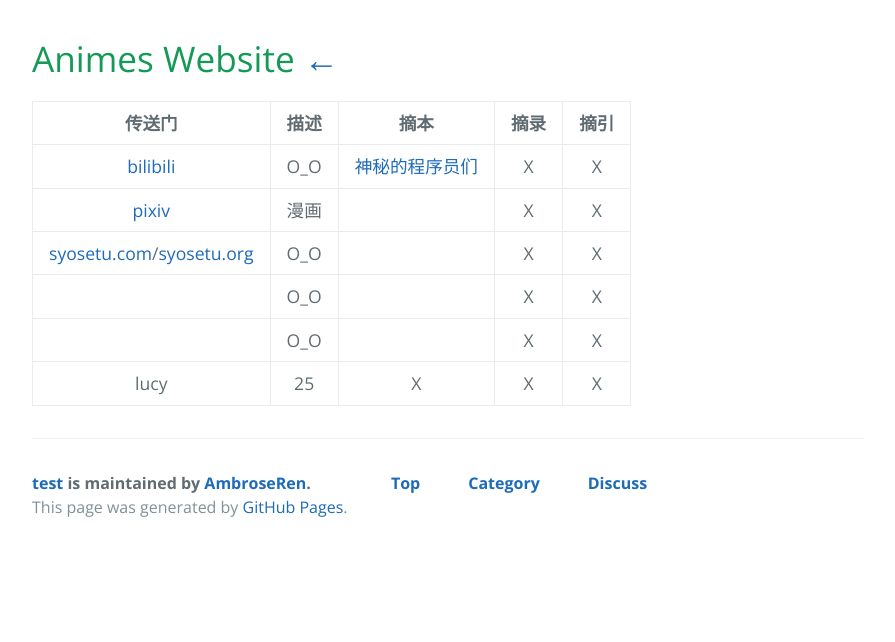
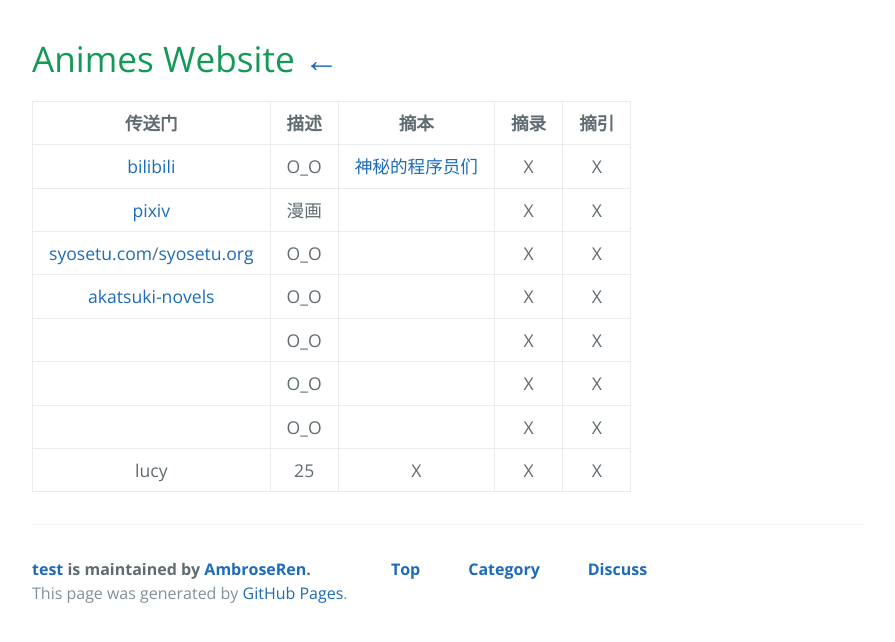
Before and after one commit to AmbroseRen/test, a Jekyll site: the page built from Art/Animes/index.md, in a window 1280 px wide. Shown: the top 642 px of the page, without its empty margins (192-1087 px from the left). Built offline with Jekyll 4.4.1, drawn with Linux system fonts in a browser that asks for light colours; our own code applies the rules of GitHub Pages for plain Markdown files; the repository's description, which GitHub fills in, is left out.

Commit message:
Update index.md

```diff
--- a/Art/Animes/index.md
+++ b/Art/Animes/index.md
@@ -5,6 +5,8 @@
 | [bilibili](https://www.bilibili.com) | O_O | [神秘的程序员们](https://code2048.com/series/betacat/) | X | X |
 | [pixiv](https://www.pixiv.net/) | 漫画 | []() | X | X |
 | [syosetu.com](http://syosetu.com/)/[syosetu.org](https://syosetu.org/) | O_O | []() | X | X |
+| [akatsuki-novels](https://www.akatsuki-novels.com/) | O_O | []() | X | X |
+| []() | O_O | []() | X | X |
 | []() | O_O | []() | X | X |
 | []() | O_O | []() | X | X |
 | lucy | 25 | X | X | X |
```
